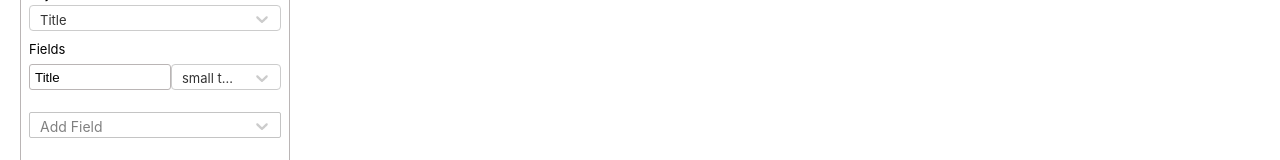
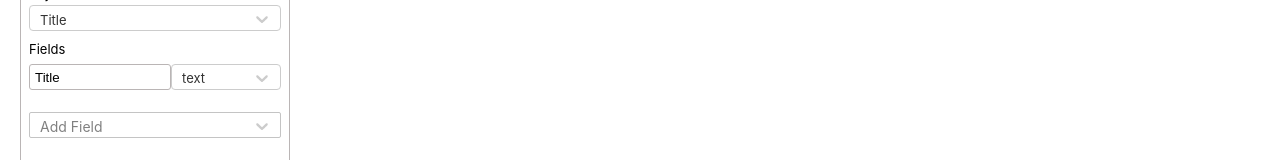
Before and after one commit to vlack-coder/inventory, a React (Create React App) app: page /mtypes in a window 1280 px wide. Both pictures are taken after a click on the button "Add Types". Shown: the part 165-325 px from the top of the page. Built offline with nearby package versions, Linux system fonts and the light colour scheme.

Commit message:
date change

```diff
--- a/src/App.css
+++ b/src/App.css
@@ -119,5 +119,10 @@ button {
   display: block;
   width: 100%;
   height: 23px;
-  margin-top: 4px;
+  margin-top: 1.5px;
+  border: 1px solid rgb(186, 181, 181);
 }
+.react-datepicker__input-container{
+  border: none;
+
+}
--- a/src/Components/FormFields/CustomInput.tsx
+++ b/src/Components/FormFields/CustomInput.tsx
@@ -26,20 +26,18 @@ function CustomInput(
     dispatch(changeField(p));
   };
 
-  const addTitle = (p: any) => {
-    dispatch(changeTitle(p));
-  };
   // const selectTitle = (p: any) => {
   //   dispatch(changeField(p));
   // };
-  const options = [
+  const fieldOptions = [
     { value: "text", label: "small text" },
     { value: "LongText", label: "long text" },
     { value: "Date", label: "date" },
     { value: "Number", label: "number" },
     { value: "remove", label: "remove" },
   ];
-  const [selectedOption, setSelectedOption] = useState(options);
+  const [selectedOption, setSelectedOption] = useState(fieldOptions);
+  // const [selectedOption, setSelectedOption] = useState(options);
   // titleCustomStyles
   const titleCustomStyles = {
     option: (provided: any, state: any) => ({
@@ -116,11 +114,11 @@ function CustomInput(
             />
             {!se && (
               <Select
-                // defaultValue={options}
                 onChange={(value) => selectField({ value, id, index })}
-                defaultValue={options[0]}
-                // value={defaultValue(selectedOption, value)}
-                options={options}
+                // defaultValue={fieldOptions[0]}
+                defaultValue={{ value: opt, label: opt }}
+                value={defaultValue(selectedOption, value)}
+                options={fieldOptions}
                 styles={customStyles}
                 placeholder="Add Field"
               />
@@ -134,7 +132,7 @@ function CustomInput(
           <p>{label}</p>
           <Select
             // defaultValue={options}
-            onChange={(value) => addTitle({ value, id })}
+            // onChange={(value) => selectField({ value, id, index })}
             defaultValue={tOptions[0]}
             // value={defaultValue(selectedOption, value)}
             options={tOptions}
--- a/src/Components/FormFields/CustomResourceInput.tsx
+++ b/src/Components/FormFields/CustomResourceInput.tsx
@@ -7,7 +7,7 @@ function CustomResInput(
   { type, onChange, value, label, index, id, formId }: any,
   ...rest: any
 ) {
-  console.log("valuedate", new Date(value), value);
+  // console.log("valuedate", new Date(value), value);
   const dispatch = useDispatch();
 
   const changeText = (p: any) => {
@@ -27,7 +27,6 @@ function CustomResInput(
                 id,
                 formId,
               });
-              // return onChange(value);
               return onChange(e.target.value);
             }}
             placeholder="enter field"
@@ -66,7 +65,6 @@ function CustomResInput(
               });
 
               return onChange(e.target.value);
-              // return onChange(parseInt(value));
             }}
             placeholder="enter field"
             value={value}
@@ -80,13 +78,14 @@ function CustomResInput(
             {label}
           </p>
           <DatePicker
-            selected={new Date(value)}
+            selected={value && new Date(value)}
+            // selected={value}
             onChange={(date: Date) => {
               onChange(date);
               changeText({
                 index,
-                value: date,
-                // value: new Date(date),
+                value: new Date(date),
+                // value: date,
                 id,
                 formId,
               });
--- a/src/redux/typeSlice.ts
+++ b/src/redux/typeSlice.ts
@@ -17,7 +17,7 @@ export const appSlice = createSlice({
           label: "Object title",
           value: "",
           opt: "select",
-          data: "",
+          data: "Title",
           se: true,
           select: true,
         },
@@ -42,6 +42,7 @@ export const appSlice = createSlice({
       console.log("action", action);
       const { index, id, value } = action.payload;
       state.types[id][index].value = value;
+      // state.types[id][1].data = value;ZZ
     },
     changeField(state: any, action) {
       console.log("action", action);
```
